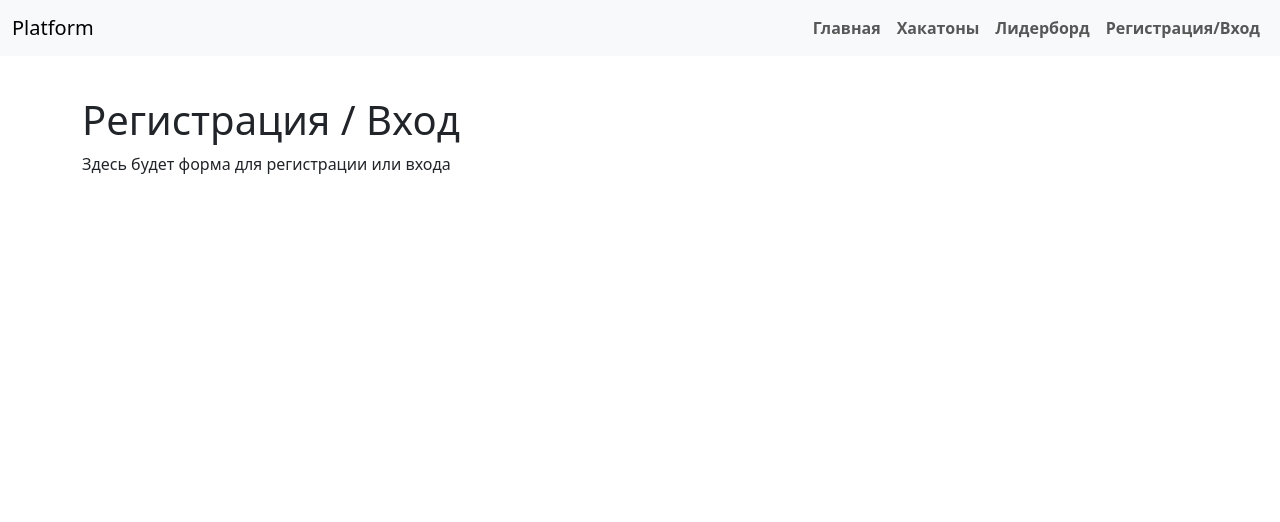
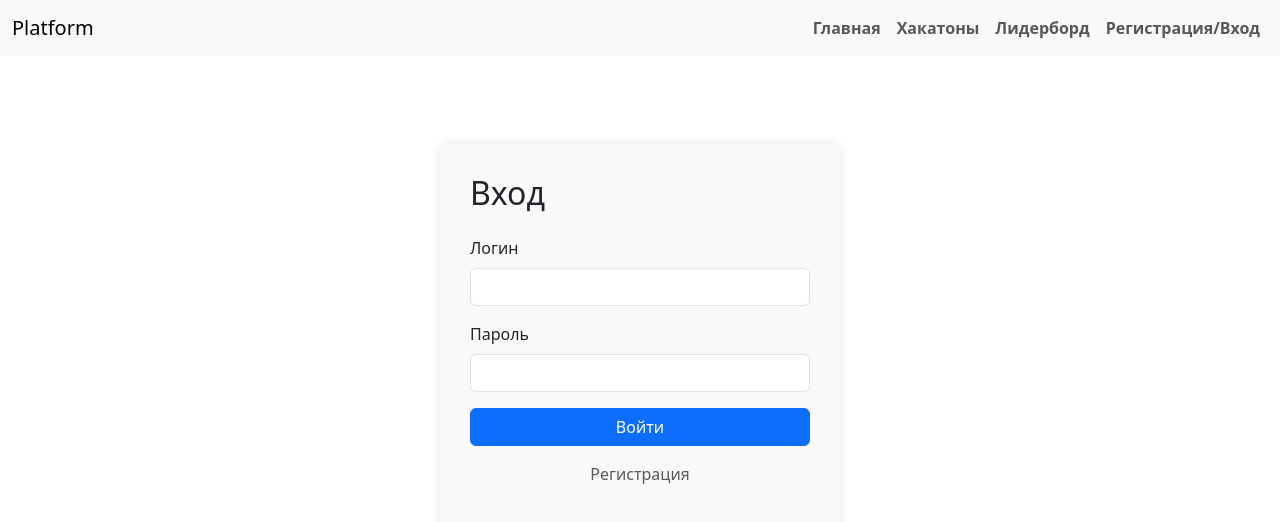
Before and after one commit to imshahastam/hackathon_studio_front, a Vue app: page /login in a window 1280 px wide. Shown: the top 522 px of the page. Built offline with nearby package versions, Linux system fonts and the light colour scheme.

Commit message:
dashboard page updated

```diff
--- a/src/router/index.js
+++ b/src/router/index.js
@@ -4,7 +4,8 @@ import HackathonList from "../views/HackathonList.vue";
 import HackathonDetail from "../views/HackathonDetail.vue";
 import Leaderboard from "../views/Leaderboard.vue";
 import LoginPage from "../views/LoginPage.vue";
-import Dashboard from "../views/Dashboard.vue";
+import DashboardPage from "../views/Dashboard.vue";
+import { useAuthStore } from "../store/auth.js";
 
 const routes = [
   {
@@ -32,11 +33,27 @@ const routes = [
     path: "/login",
     name: "Login",
     component: LoginPage,
+    beforeEnter: (to, from, next) => {
+      const authStore = useAuthStore();
+      if (authStore.isAuthenticated) {
+        next("/dashboard"); // Если пользователь авторизован, перенаправляем на дашборд
+      } else {
+        next(); // Если не авторизован, оставляем на странице входа
+      }
+    },
   },
   {
     path: "/dashboard",
-    name: "Dashboard",
-    component: Dashboard,
+    name: "DashboardPage",
+    component: () => DashboardPage,
+    beforeEnter: (to, from, next) => {
+      const authStore = useAuthStore();
+      if (!authStore.isAuthenticated) {
+        next("/login"); // Если нет токена, перенаправляем на страницу входа
+      } else {
+        next(); // Если токен есть, продолжаем переход
+      }
+    },
   },
 ];
 
--- /dev/null
+++ b/src/store/auth.js
@@ -0,0 +1,29 @@
+import { defineStore } from "pinia";
+
+export const useAuthStore = defineStore("auth", {
+  state: () => ({
+    token: localStorage.getItem("token") || null, // Загружаем токен из localStorage, если он есть
+    username: localStorage.getItem("username") || null,
+  }),
+  actions: {
+    setToken(token, username) {
+      this.token = token;
+      this.username = username; // Сохраняем пользователя в state
+      localStorage.setItem("token", token);
+      localStorage.setItem("username", username); // Сохраняем в localStorage
+      console.log("Token set:", this.token); // Проверяем, что токен сохранен
+      console.log("Username set:", this.username);
+    },
+    clearToken() {
+      this.token = null;
+      this.username = null;
+      localStorage.removeItem("token");
+      localStorage.removeItem("username");
+      console.log("Token cleared:", this.token); // Проверяем, что токен очищен
+      console.log("Username cleared:", this.username); // Проверяем, что имя очищено
+    },
+  },
+  getters: {
+    isAuthenticated: (state) => !!state.token, // Проверяем, есть ли токен
+  },
+});
--- a/src/views/Dashboard.vue
+++ b/src/views/Dashboard.vue
@@ -1,13 +1,37 @@
 <template>
   <div>
     <h1>Личный кабинет</h1>
-    <p>Добро пожаловать в ваш личный кабинет</p>
+    <p>Добро пожаловать, {{ userName }}!</p>
+    <button @click="logout">Выйти</button>
   </div>
 </template>
 
 <script>
+import { useAuthStore } from "../store/auth.js";
+
 export default {
   name: "DashboardPage",
+  computed: {
+    userName() {
+      const authStore = useAuthStore();
+      console.log("Current token:", authStore.token); // Проверяем, что токен доступен
+      console.log("Current username:", authStore.username);
+      return authStore.username ? authStore.username : "Гость"; // Проверяем, есть ли имя пользователя
+    },
+  },
+  methods: {
+    logout() {
+      const authStore = useAuthStore();
+      authStore.clearToken(); // Удаляем токен из Pinia и localStorage
+      this.$router.push("/"); // Перенаправляем на страницу входа
+    },
+  },
+  watch: {
+    // Слушаем изменения в store
+    userName(newValue, oldValue) {
+      console.log(`Имя пользователя изменилось с ${oldValue} на ${newValue}`);
+    },
+  },
 };
 </script>
 
--- a/src/views/HackathonDetail.vue
+++ b/src/views/HackathonDetail.vue
@@ -15,6 +15,7 @@
       <strong>Призовой фонд:</strong> {{ hackathon.prizeFund || "Не указан" }}
     </p>
     <p><strong>Условия:</strong> {{ hackathon.conditions || "Нет условий" }}</p>
+    <p><strong>Тэги:</strong> {{ hackathon.tags || "Нет тэгов" }}</p>
   </div>
 
   <div v-else class="d-flex justify-content-center align-items-center mt-5">
--- a/src/views/LoginPage.vue
+++ b/src/views/LoginPage.vue
@@ -1,16 +1,95 @@
 <template>
-  <div>
-    <h1>Регистрация / Вход</h1>
-    <p>Здесь будет форма для регистрации или входа</p>
+  <div class="container mt-5" style="max-width: 400px">
+    <h2 class="mb-4">Вход</h2>
+
+    <form @submit.prevent="login">
+      <div class="mb-3">
+        <label for="username" class="form-label">Логин</label>
+        <input
+          v-model="username"
+          type="text"
+          class="form-control"
+          id="username"
+          required
+        />
+      </div>
+
+      <div class="mb-3">
+        <label for="password" class="form-label">Пароль</label>
+        <input
+          v-model="password"
+          type="password"
+          class="form-control"
+          id="password"
+          required
+        />
+      </div>
+
+      <button type="submit" class="btn btn-primary w-100">Войти</button>
+    </form>
+
+    <p class="mt-3 text-center text-muted" style="cursor: pointer">
+      Регистрация
+    </p>
   </div>
 </template>
 
 <script>
+import { useAuthStore } from "../store/auth.js";
+
 export default {
   name: "LoginPage",
+  data() {
+    return {
+      username: "",
+      password: "",
+    };
+  },
+  methods: {
+    async login() {
+      try {
+        const response = await fetch("http://localhost:8080/login", {
+          method: "POST",
+          headers: {
+            "Content-Type": "application/json",
+          },
+          body: JSON.stringify({
+            username: this.username,
+            password: this.password,
+          }),
+        });
+
+        if (!response.ok) {
+          throw new Error("Неверные данные");
+        }
+
+        const data = await response.json(); // Получаем токен из ответа
+        const token = data.token;
+        const currUsername = data.username;
+
+        console.log("Received token:", token); // Проверяем токен
+        console.log("Received username:", currUsername); // Проверяем имя пользователя
+
+        // Сохраняем токен в Pinia store и localStorage
+        const authStore = useAuthStore();
+        authStore.setToken(token, currUsername);
+
+        // Перенаправляем пользователя на страницу с личным кабинетом
+        this.$router.push("/dashboard");
+      } catch (error) {
+        console.error("Ошибка входа:", error);
+        alert("Ошибка входа. Проверьте логин и пароль.");
+      }
+    },
+  },
 };
 </script>
 
 <style scoped>
-/* Можно добавить стили для страницы регистрации/входа */
+.container {
+  background: #f9f9f9;
+  padding: 30px;
+  border-radius: 8px;
+  box-shadow: 0 0 10px rgba(0, 0, 0, 0.1);
+}
 </style>
```
